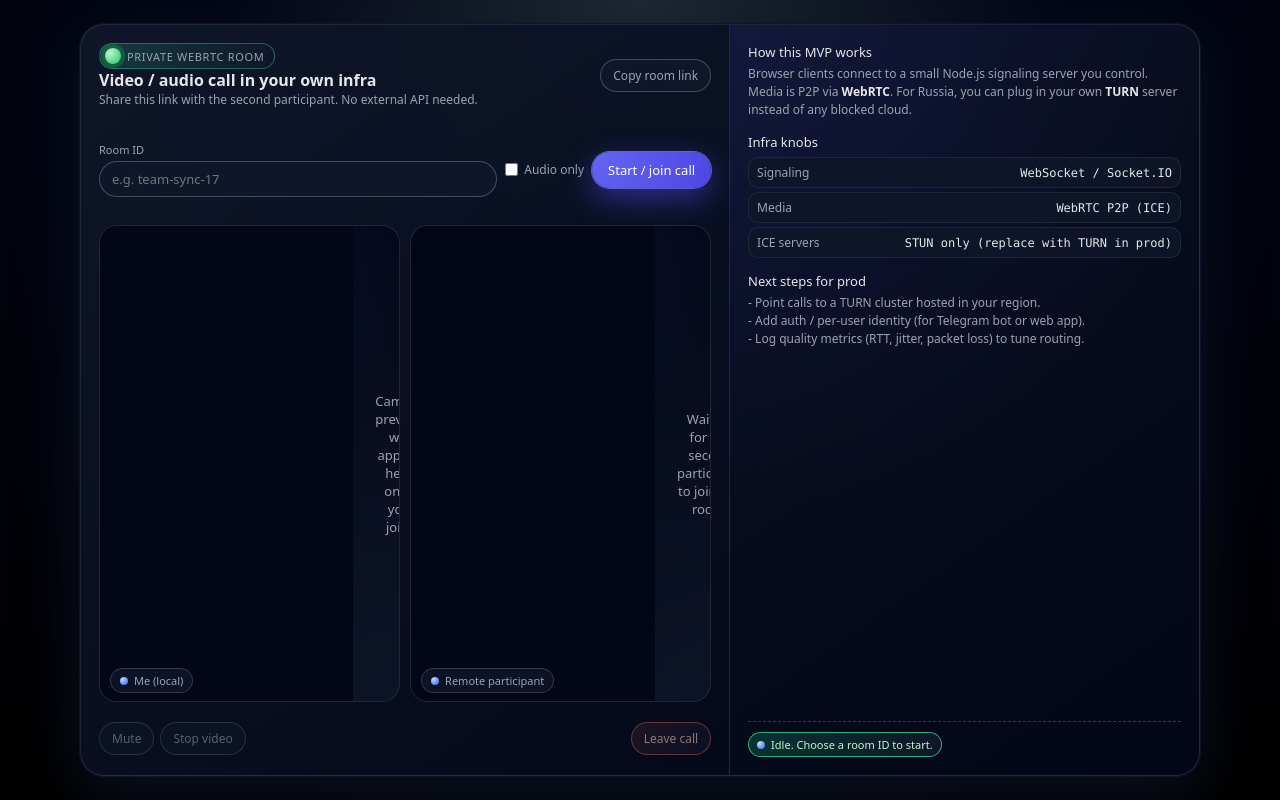
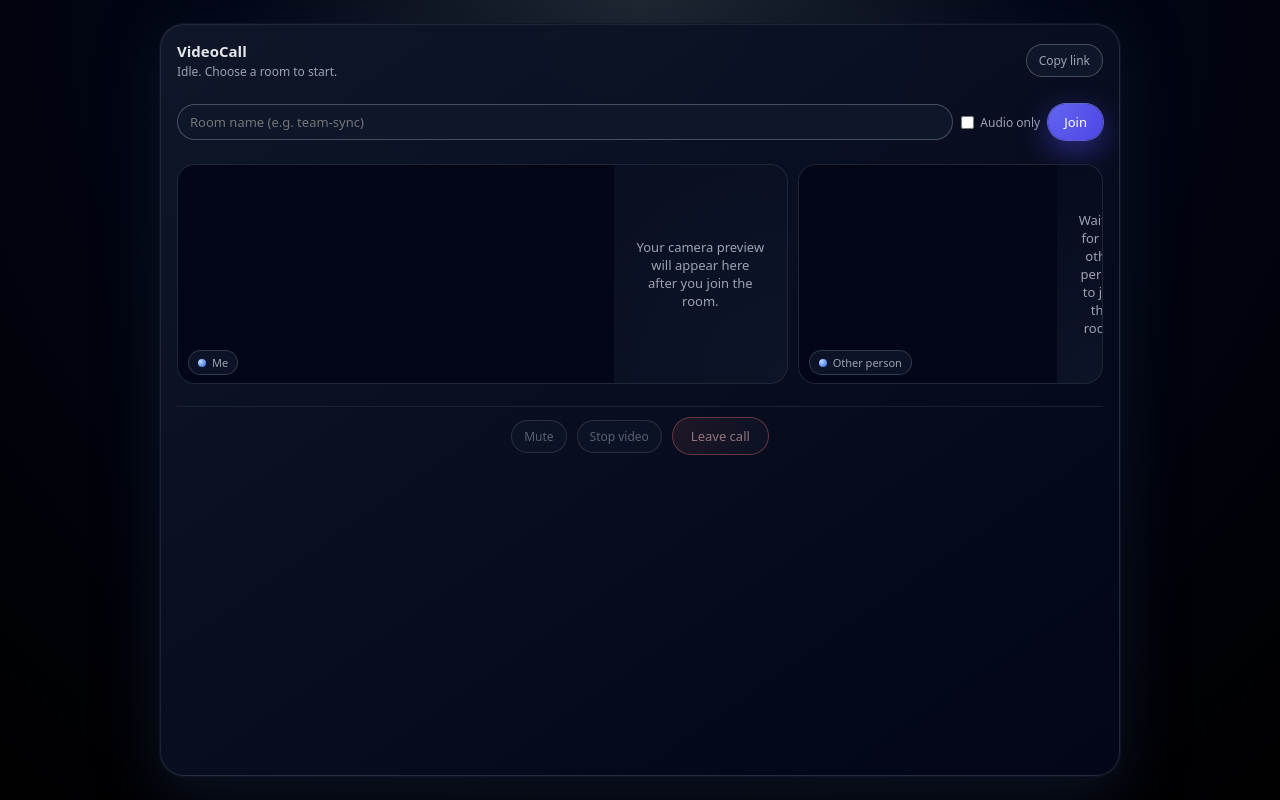
Before and after one commit to george-dvoryak/videocallls, a website: page public/index.html in a window 1280 px wide. Drawn offline with nearby package versions, Linux system fonts and the light colour scheme.

Commit message:
Simplify UI for production - remove unnecessary info, make controls more visible

```diff
--- a/public/index.html
+++ b/public/index.html
@@ -37,15 +37,15 @@
 
       .shell {
         width: 100%;
-        max-width: 1120px;
-        background: linear-gradient(145deg, rgba(15, 23, 42, 0.95), rgba(2, 6, 23, 0.98));
+        max-width: 960px;
+        background: linear-gradient(145deg, rgba(15, 23, 42, 0.97), rgba(2, 6, 23, 0.98));
         border-radius: 24px;
         border: 1px solid rgba(148, 163, 184, 0.18);
         box-shadow:
-          0 18px 60px rgba(15, 23, 42, 0.75),
+          0 18px 60px rgba(15, 23, 42, 0.85),
           0 0 0 1px rgba(15, 23, 42, 0.9);
-        display: grid;
-        grid-template-columns: minmax(0, 2fr) minmax(0, 1.45fr);
+        display: flex;
+        flex-direction: column;
         overflow: hidden;
       }
 
@@ -53,66 +53,32 @@
         body {
           padding: 12px;
         }
-
-        .shell {
-          grid-template-columns: minmax(0, 1fr);
-        }
-
-        .pane-meta {
-          order: -1;
-          border-left: none;
-          border-bottom: 1px solid var(--border);
-        }
       }
 
       .pane-video {
         position: relative;
-        padding: 18px 18px 20px;
+        padding: 16px 16px 18px;
         display: flex;
         flex-direction: column;
-        gap: 14px;
-      }
-
-      .pane-meta {
-        padding: 18px;
-        border-left: 1px solid var(--border);
-        background: radial-gradient(circle at top left, rgba(79, 70, 229, 0.12), transparent 55%);
-        display: flex;
-        flex-direction: column;
+        gap: 12px;
       }
 
       .header {
         display: flex;
         align-items: center;
         justify-content: space-between;
-        gap: 12px;
-        margin-bottom: 8px;
+        gap: 10px;
+        margin-bottom: 4px;
       }
 
-      .badge {
-        display: inline-flex;
-        align-items: center;
-        gap: 6px;
-        border-radius: 999px;
-        padding: 4px 10px 4px 5px;
-        background: radial-gradient(circle at top left, rgba(52, 211, 153, 0.2), rgba(15, 23, 42, 0.95));
-        border: 1px solid rgba(52, 211, 153, 0.4);
-        font-size: 11px;
-        letter-spacing: 0.06em;
-        text-transform: uppercase;
-        color: var(--text-soft);
-      }
-
-      .badge-dot {
-        width: 16px;
-        height: 16px;
-        border-radius: 50%;
-        background: radial-gradient(circle at 30% 30%, #bbf7d0, #22c55e);
-        box-shadow: 0 0 0 4px rgba(34, 197, 94, 0.25);
+      .brand {
+        display: flex;
+        flex-direction: column;
+        gap: 2px;
       }
 
       .title {
-        font-size: 16px;
+        font-size: 15px;
         font-weight: 600;
         color: #e5e7eb;
       }
@@ -126,19 +92,13 @@
         display: flex;
         flex-wrap: wrap;
         gap: 8px;
-        margin: 12px 0 8px;
+        margin: 8px 0 4px;
         align-items: center;
       }
 
       .field-shell {
         flex: 1 1 160px;
         position: relative;
-      }
-
-      .field-label {
-        font-size: 11px;
-        color: var(--text-soft);
-        margin-bottom: 4px;
       }
 
       .input {
@@ -224,11 +184,11 @@
         border: 1px solid rgba(248, 113, 113, 0.7);
         background: radial-gradient(circle at top left, rgba(248, 113, 113, 0.18), rgba(15, 23, 42, 0.98));
         color: #fecaca;
-        font-size: 12px;
-        padding: 7px 12px;
+        font-size: 13px;
+        padding: 9px 18px;
         display: inline-flex;
         align-items: center;
-        gap: 6px;
+        gap: 8px;
         cursor: pointer;
         transition: background 0.12s ease, border-color 0.12s ease, transform 0.1s ease;
       }
@@ -251,16 +211,16 @@
       .video-grid {
         flex: 1;
         display: grid;
-        grid-template-columns: repeat(2, minmax(0, 1fr));
-        grid-auto-rows: minmax(160px, 1fr);
+        grid-template-columns: minmax(0, 3fr) minmax(0, 1.5fr);
+        grid-auto-rows: minmax(220px, 1fr);
         gap: 10px;
-        margin-top: 6px;
+        margin-top: 8px;
       }
 
       @media (max-width: 640px) {
         .video-grid {
           grid-template-columns: minmax(0, 1fr);
-          grid-auto-rows: minmax(180px, 1.1fr);
+          grid-auto-rows: minmax(200px, 1.1fr);
         }
       }
 
@@ -316,119 +276,20 @@
 
       .controls-row {
         display: flex;
-        justify-content: space-between;
+        justify-content: center;
         align-items: center;
-        gap: 8px;
-        margin-top: 6px;
+        gap: 12px;
+        margin-top: 10px;
+        padding-top: 10px;
+        border-top: 1px solid rgba(31, 41, 55, 0.8);
       }
 
-      .controls-left,
-      .controls-right {
+      .controls-group {
         display: flex;
         align-items: center;
-        gap: 6px;
+        gap: 10px;
         flex-wrap: wrap;
-      }
-
-      .pill {
-        border-radius: 999px;
-        border: 1px solid rgba(55, 65, 81, 0.95);
-        padding: 5px 9px;
-        font-size: 11px;
-        color: var(--text-soft);
-        display: inline-flex;
-        align-items: center;
-        gap: 6px;
-        background: radial-gradient(circle at top left, rgba(15, 23, 42, 0.96), rgba(15, 23, 42, 0.98));
-      }
-
-      .pill-strong {
-        border-color: rgba(79, 70, 229, 0.9);
-        background: radial-gradient(circle at top left, rgba(79, 70, 229, 0.32), rgba(15, 23, 42, 0.98));
-        color: #e5e7eb;
-      }
-
-      .pill span.key {
-        text-transform: uppercase;
-        letter-spacing: 0.08em;
-        font-size: 10px;
-        color: #6b7280;
-      }
-
-      .meta-section {
-        margin-bottom: 14px;
-      }
-
-      .meta-title {
-        font-size: 13px;
-        font-weight: 500;
-        margin-bottom: 4px;
-        color: #e5e7eb;
-      }
-
-      .meta-body {
-        font-size: 12px;
-        color: var(--text-soft);
-        line-height: 1.5;
-      }
-
-      .meta-body strong {
-        color: #e5e7eb;
-      }
-
-      .meta-list {
-        margin-top: 6px;
-        display: grid;
-        gap: 4px;
-        font-size: 12px;
-      }
-
-      .meta-stat {
-        display: flex;
-        align-items: center;
-        justify-content: space-between;
-        gap: 8px;
-        padding: 6px 8px;
-        border-radius: 10px;
-        background: rgba(15, 23, 42, 0.85);
-        border: 1px solid rgba(31, 41, 55, 0.95);
-      }
-
-      .meta-stat span.label {
-        color: var(--text-soft);
-      }
-
-      .meta-stat span.value {
-        font-variant-numeric: tabular-nums;
-        color: #e5e7eb;
-      }
-
-      .status-bar {
-        margin-top: auto;
-        padding-top: 10px;
-        border-top: 1px dashed rgba(55, 65, 81, 0.85);
-        font-size: 11px;
-        color: var(--text-soft);
-        display: flex;
-        justify-content: space-between;
-        gap: 8px;
-        align-items: center;
-      }
-
-      .status-chip {
-        border-radius: 999px;
-        border: 1px solid rgba(55, 65, 81, 0.95);
-        padding: 4px 8px;
-        display: inline-flex;
-        align-items: center;
-        gap: 6px;
-        background: radial-gradient(circle at top left, rgba(15, 23, 42, 0.96), rgba(15, 23, 42, 0.98));
-      }
-
-      .status-chip.ok {
-        border-color: rgba(52, 211, 153, 0.8);
-        color: #bbf7d0;
-        background: radial-gradient(circle at top left, rgba(16, 185, 129, 0.24), rgba(15, 23, 42, 0.98));
+        justify-content: center;
       }
 
       .mono {
@@ -442,29 +303,21 @@
     <div class="shell">
       <div class="pane-video">
         <div class="header">
-          <div>
-            <div class="badge">
-              <span class="badge-dot"></span>
-              <span>Private WebRTC room</span>
-            </div>
-            <div class="title">Video / audio call in your own infra</div>
-            <div class="subtitle">
-              Share this link with the second participant. No external API needed.
-            </div>
+          <div class="brand">
+            <div class="title">VideoCall</div>
+            <div class="subtitle" id="status-text">Idle. Choose a room to start.</div>
           </div>
           <button id="copy-link" class="btn-secondary" type="button">
-            <span>Copy room link</span>
+            <span>Copy link</span>
           </button>
         </div>
 
-        <div>
         <div class="room-input-row">
           <div class="field-shell">
-              <div class="field-label">Room ID</div>
             <input
               id="room-id"
               class="input"
-                placeholder="e.g. team-sync-17"
+              placeholder="Room name (e.g. team-sync)"
               autocomplete="off"
             />
           </div>
@@ -473,9 +326,8 @@
             <span>Audio only</span>
           </label>
           <button id="join-btn" class="btn-primary" type="button">
-              <span>Start / join call</span>
+            <span>Join</span>
           </button>
-          </div>
         </div>
 
         <div class="video-grid">
@@ -483,86 +335,38 @@
             <video id="local-video" autoplay playsinline muted></video>
             <div class="video-label">
               <span class="status-dot"></span>
-              <span>Me (local)</span>
+              <span>Me</span>
             </div>
             <div id="local-placeholder" class="video-placeholder">
-              Camera preview will appear here once you join.
+              Your camera preview will appear here after you join the room.
             </div>
           </div>
           <div class="video-tile">
             <video id="remote-video" autoplay playsinline></video>
             <div class="video-label">
               <span class="status-dot"></span>
-              <span>Remote participant</span>
+              <span>Other person</span>
             </div>
             <div id="remote-placeholder" class="video-placeholder">
-              Waiting for the second participant to join this room.
+              Waiting for the other person to join this room.
             </div>
           </div>
         </div>
 
         <div class="controls-row">
-          <div class="controls-left">
+          <div class="controls-group">
             <button id="toggle-mic" class="btn-secondary" type="button" disabled>
               <span>Mute</span>
             </button>
             <button id="toggle-camera" class="btn-secondary" type="button" disabled>
               <span>Stop video</span>
             </button>
-          </div>
-          <div class="controls-right">
             <button id="leave-btn" class="btn-danger" type="button" disabled>
               <span>Leave call</span>
             </button>
           </div>
         </div>
       </div>
-
-      <aside class="pane-meta">
-        <div class="meta-section">
-          <div class="meta-title">How this MVP works</div>
-          <div class="meta-body">
-            Browser clients connect to a small Node.js signaling server you control.
-            Media is P2P via <strong>WebRTC</strong>. For Russia, you can plug in your
-            own <strong>TURN</strong> server instead of any blocked cloud.
-          </div>
-        </div>
-
-        <div class="meta-section">
-          <div class="meta-title">Infra knobs</div>
-          <div class="meta-list">
-            <div class="meta-stat">
-              <span class="label">Signaling</span>
-              <span class="value mono">WebSocket / Socket.IO</span>
-            </div>
-            <div class="meta-stat">
-              <span class="label">Media</span>
-              <span class="value mono">WebRTC P2P (ICE)</span>
-            </div>
-            <div class="meta-stat">
-              <span class="label">ICE servers</span>
-              <span id="ice-desc" class="value mono">customizable</span>
-            </div>
-          </div>
-        </div>
-
-        <div class="meta-section">
-          <div class="meta-title">Next steps for prod</div>
-          <div class="meta-body">
-            - Point calls to a TURN cluster hosted in your region. <br />
-            - Add auth / per-user identity (for Telegram bot or web app). <br />
-            - Log quality metrics (RTT, jitter, packet loss) to tune routing.
-          </div>
-        </div>
-
-        <div class="status-bar">
-          <div class="status-chip ok">
-            <span class="status-dot"></span>
-            <span id="status-text">Idle. Choose a room ID to start.</span>
-          </div>
-          <span id="room-label" class="mono"></span>
-        </div>
-      </aside>
     </div>
 
     <script src="/socket.io/socket.io.js"></script>
```
Lines whose indentation alone changed are shown as unchanged.
